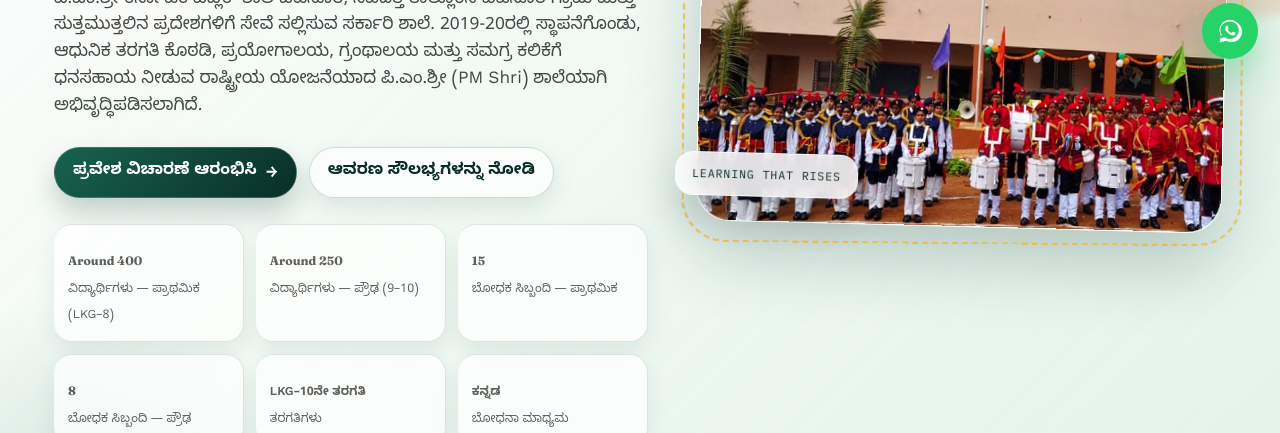
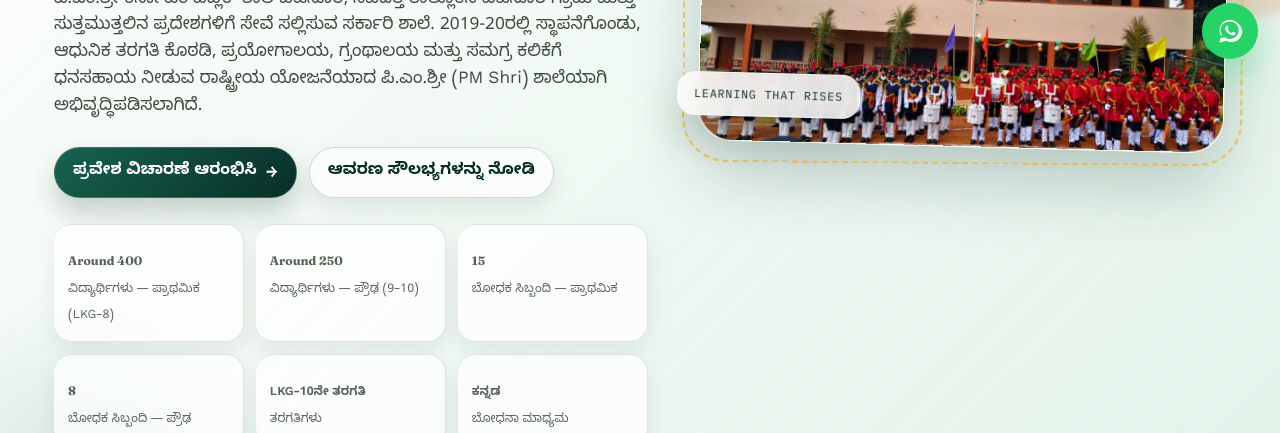
Before and after one commit to ghsrmsabetsur2019-maker/pmshri-betasur-website, a plain HTML site: page index.html in a window 1280 px wide. Shown: the part 719-1152 px from the top of the page. Drawn offline with nearby package versions, Linux system fonts and the light colour scheme.

Commit message:
Update styles.css

```diff
--- a/styles.css
+++ b/styles.css
@@ -331,7 +331,7 @@ section.alt .card{background:var(--bg);}
   border-radius:var(--radius);
 }
 .hero-photo{
-  aspect-ratio:4/3;
+  aspect-ratio:20/9;
   overflow:hidden;
 }
 .hero-photo img{width:100%; height:100%; object-fit:cover; display:block;}
```
